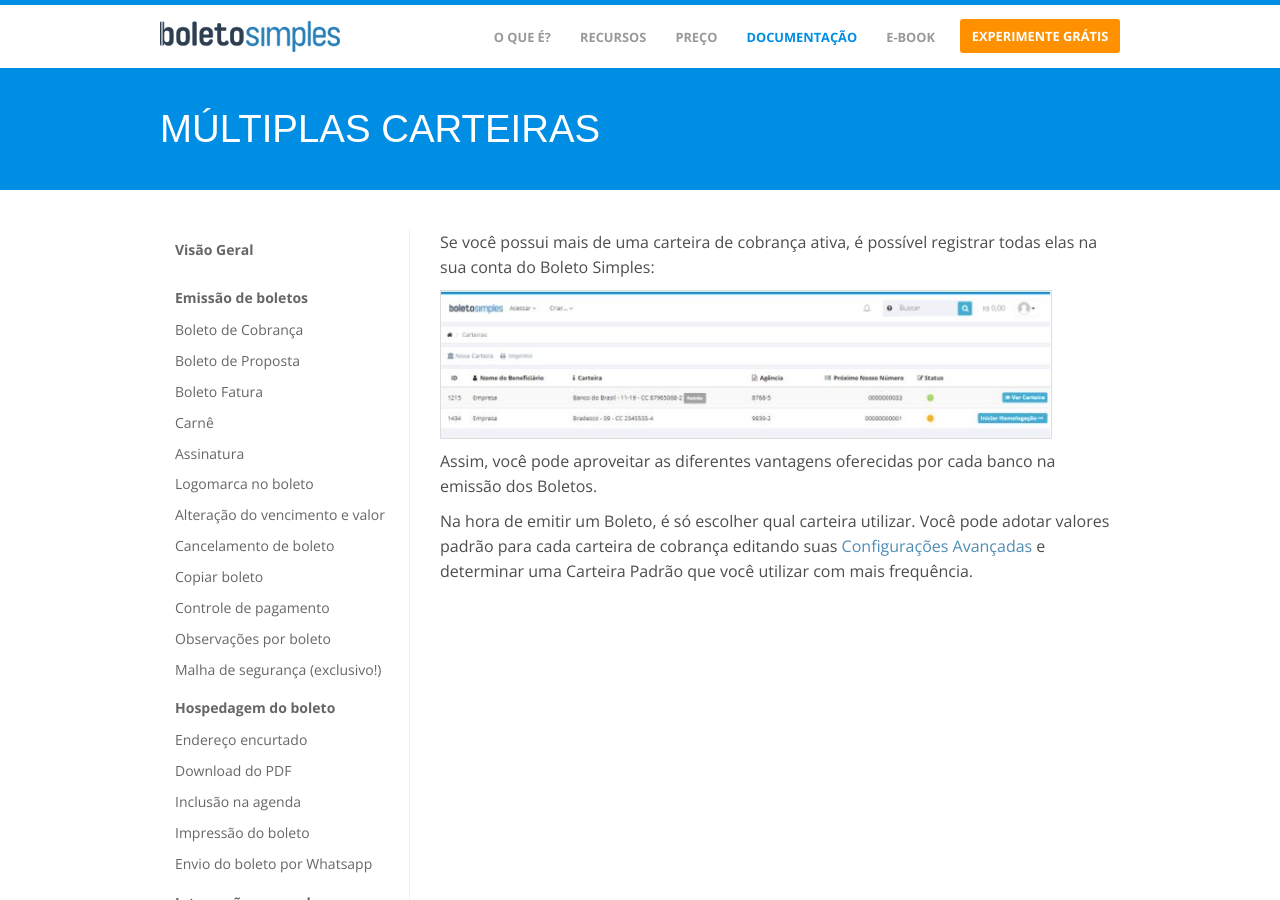
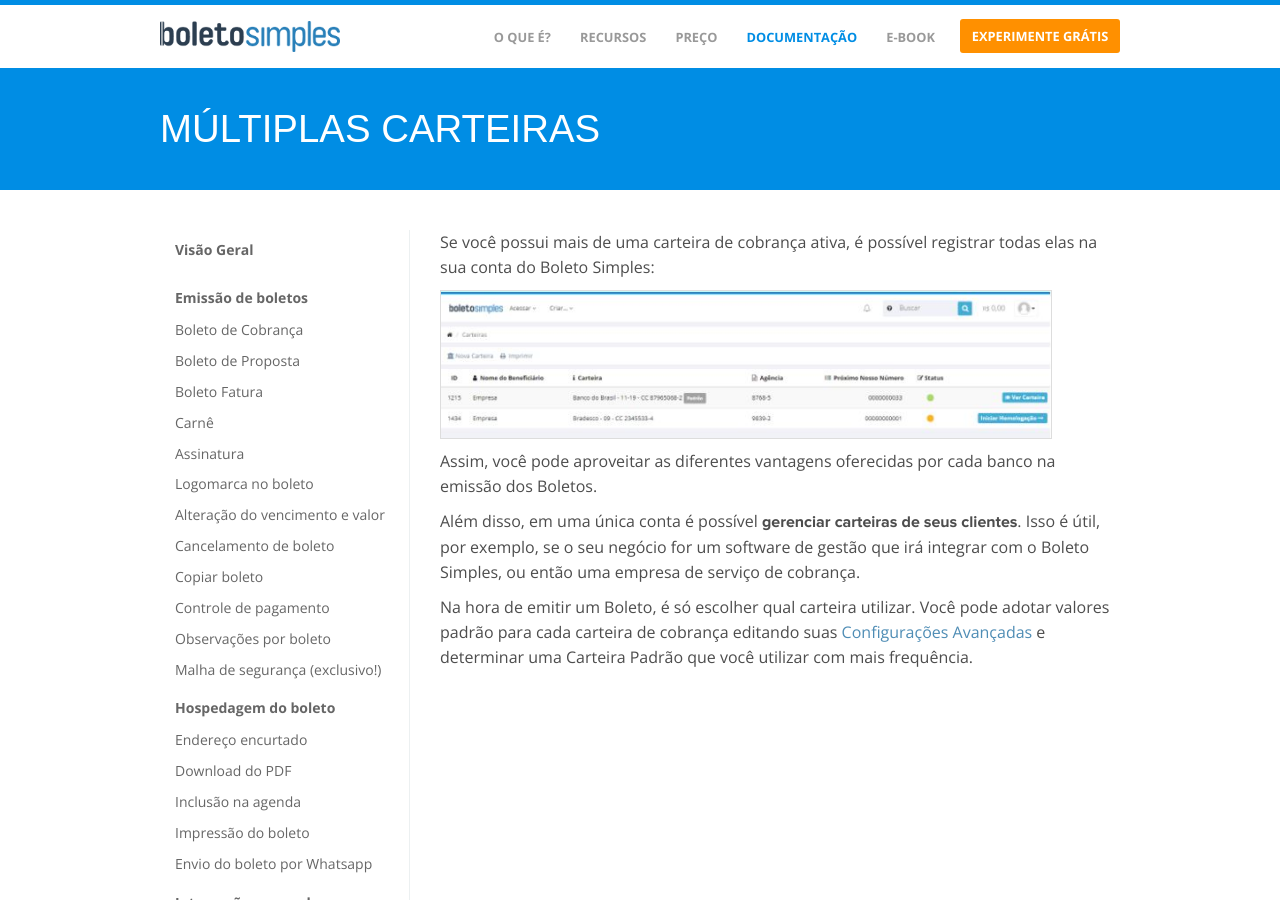
Before and after one commit to BoletoSimples/boletosimples-features, a Jekyll site: the page built from integracao-com-os-bancos/multiplas-carteiras.markdown, in a window 1280 px wide and 900 px high. Built offline with Jekyll 4.4.1, drawn with Linux system fonts in a browser that asks for light colours.

Commit message:
Updated Multiplas Carteiras

```diff
--- a/integracao-com-os-bancos/multiplas-carteiras.markdown
+++ b/integracao-com-os-bancos/multiplas-carteiras.markdown
@@ -10,4 +10,6 @@
 
 Assim, você pode aproveitar as diferentes vantagens oferecidas por cada banco na emissão dos Boletos.
 
+Além disso, em uma única conta é possível **gerenciar carteiras de seus clientes**. Isso é útil, por exemplo, se o seu negócio for um software de gestão que irá integrar com o Boleto Simples, ou então uma empresa de serviço de cobrança.
+
 Na hora de emitir um Boleto, é só escolher qual carteira utilizar. Você pode adotar valores padrão para cada carteira de cobrança editando suas [Configurações Avançadas](http://boletosimples-features.siteleaf.net/configuracoe-avancadas/) e determinar uma Carteira Padrão que você utilizar com mais frequência.
```
